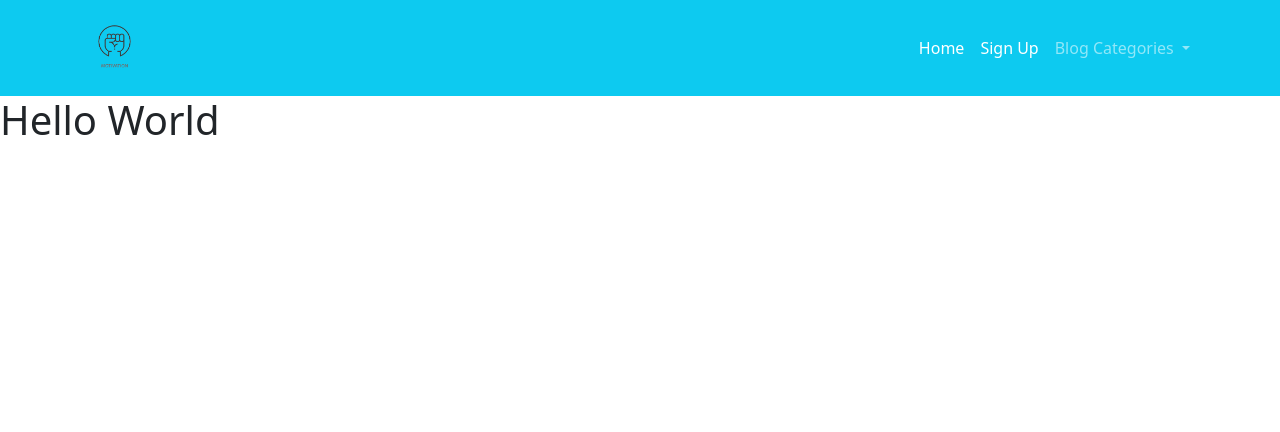
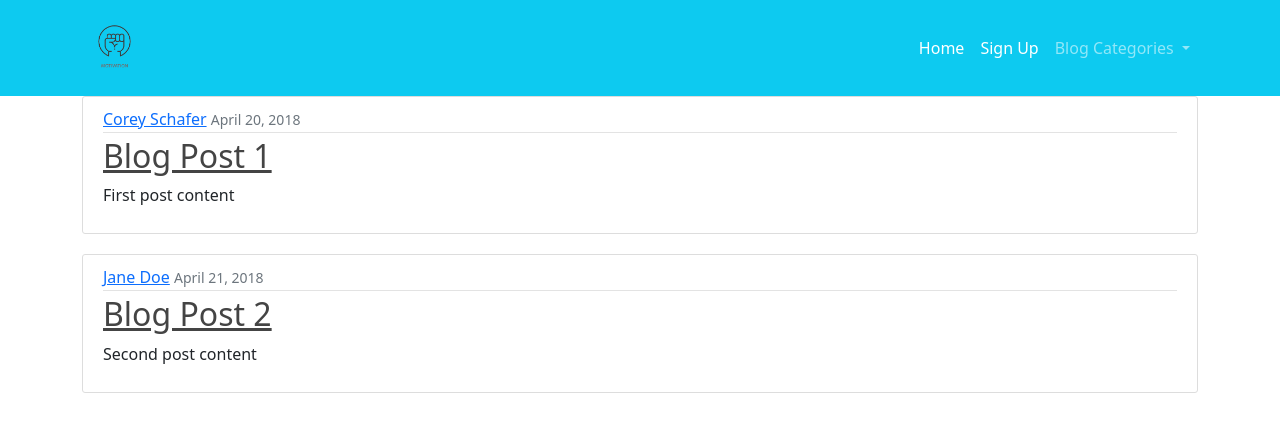
Before and after one commit to Davine-94/Personal-Blog, a Flask app: page / in a window 1280 px wide. Shown: the top 432 px of the page. Run offline with Flask 2, Linux system fonts and the light colour scheme.

Commit message:
Made changes on the register and base template

```diff
--- a/app/routes.py
+++ b/app/routes.py
@@ -1,17 +1,35 @@
-from flask import render_template
+from flask import render_template, flash, redirect, url_for
 from app import app
 from app.forms import RegistrationForm, LoginForm
 
 app.config['SECRET_KEY'] = 'd41015350b40aadac73a9253ae9659bd'
 
+posts = [
+    {
+        'author': 'Corey Schafer',
+        'title': 'Blog Post 1',
+        'content': 'First post content',
+        'date_posted': 'April 20, 2018'
+    },
+    {
+        'author': 'Jane Doe',
+        'title': 'Blog Post 2',
+        'content': 'Second post content',
+        'date_posted': 'April 21, 2018'
+    }
+]
+
 @app.route("/")
 def home():
     title = 'Daily Dose of Inspiration'
-    return render_template("index.html", title=title)
+    return render_template("index.html", title=title, posts=posts)
 
-@app.route("/register")
+@app.route("/register", methods=['GET', 'POST'])
 def register():
     form = RegistrationForm()
+    if form.validate_on_submit():
+        flash(f'Account created for {form.username.data}!', 'success')
+        return redirect(url_for('home'))
     return render_template('register.html', title='Register', form=form)
 
 @app.route("/login")
--- a/app/static/css/index.css
+++ b/app/static/css/index.css
@@ -0,0 +1,80 @@
+body {
+    background: #fafafa;
+    color: #333333;
+    margin-top: 5rem;
+  }
+
+  h1, h2, h3, h4, h5, h6 {
+    color: #444444;
+  }
+
+  .bg-steel {
+    background-color: #5f788a;
+  }
+
+  .site-header .navbar-nav .nav-link {
+    color: #cbd5db;
+  }
+
+  .site-header .navbar-nav .nav-link:hover {
+    color: #ffffff;
+  }
+
+  .site-header .navbar-nav .nav-link.active {
+    font-weight: 500;
+  }
+
+  .content-section {
+    background: #ffffff;
+    padding: 10px 20px;
+    border: 1px solid #dddddd;
+    border-radius: 3px;
+    margin-bottom: 20px;
+  }
+
+  .article-title {
+    color: #444444;
+  }
+
+  a.article-title:hover {
+    color: #428bca;
+    text-decoration: none;
+  }
+
+  .article-content {
+    white-space: pre-line;
+  }
+
+  .article-img {
+    height: 65px;
+    width: 65px;
+    margin-right: 16px;
+  }
+
+  .article-metadata {
+    padding-bottom: 1px;
+    margin-bottom: 4px;
+    border-bottom: 1px solid #e3e3e3
+  }
+
+  .article-metadata a:hover {
+    color: #333;
+    text-decoration: none;
+  }
+
+  .article-svg {
+    width: 25px;
+    height: 25px;
+    vertical-align: middle;
+  }
+
+  .account-img {
+    height: 125px;
+    width: 125px;
+    margin-right: 20px;
+    margin-bottom: 16px;
+  }
+
+  .account-heading {
+    font-size: 2.5rem;
+  }
--- a/app/templates/base.html
+++ b/app/templates/base.html
@@ -27,10 +27,10 @@
       <div class="collapse navbar-collapse" id="navbarSupportedContent">
         <ul class="navbar-nav ms-auto">
           <li class="nav-item">
-            <a class="nav-link active" aria-current="page" href="#">Home</a>
+            <a class="nav-link active" aria-current="page" href="{{ url_for('home') }}">Home</a>
           </li>
           <li class="nav-item">
-            <a class="nav-link active" href="#">Sign Up</a>
+            <a class="nav-link active" href="{{ url_for('register') }}">Sign Up</a>
           </li>
           <li class="nav-item active dropdown">
             <a class="nav-link dropdown-toggle" href="#" id="navbarDropdown" role="button" data-bs-toggle="dropdown" aria-expanded="false">
@@ -49,9 +49,19 @@
         </div>
     </div>
 </nav>
-        <div class="container">
-        </div>
-        {%block content%}{%endblock%}
-        <script src="https://cdn.jsdelivr.net/npm/bootstrap@5.1.3/dist/js/bootstrap.bundle.min.js" integrity="sha384-ka7Sk0Gln4gmtz2MlQnikT1wXgYsOg+OMhuP+IlRH9sENBO0LRn5q+8nbTov4+1p" crossorigin="anonymous"></script>
+<div class= "container">
+          {% with messages = get_flashed_messages(with_categories=true) %}
+            {% if messages %}
+              {% for category, message in messages %}
+                <div class="alert alert-{{ category }}">
+                  {{ message }}
+                </div>
+              {% endfor %}
+            {% endif %}
+          {% endwith %}
+          {% block content %}{% endblock %}
+</div>
+
+    <script src="https://cdn.jsdelivr.net/npm/bootstrap@5.1.3/dist/js/bootstrap.bundle.min.js" integrity="sha384-ka7Sk0Gln4gmtz2MlQnikT1wXgYsOg+OMhuP+IlRH9sENBO0LRn5q+8nbTov4+1p" crossorigin="anonymous"></script>
     </body>
 </html>
--- a/app/templates/index.html
+++ b/app/templates/index.html
@@ -1,5 +1,15 @@
-{% extends 'base.html'%}
+{% extends "base.html" %}
 {% block content %}
-<h1> Hello World </h1>
-
-{% endblock %}
+    {% for post in posts %}
+        <article class="media content-section">
+          <div class="media-body">
+            <div class="article-metadata">
+              <a class="mr-2" href="#">{{ post.author }}</a>
+              <small class="text-muted">{{ post.date_posted }}</small>
+            </div>
+            <h2><a class="article-title" href="#">{{ post.title }}</a></h2>
+            <p class="article-content">{{ post.content }}</p>
+          </div>
+        </article>
+    {% endfor %}
+{%endblock content%}
```
Also changed, not shown: app/templates/register.html (+64 -47 lines).
